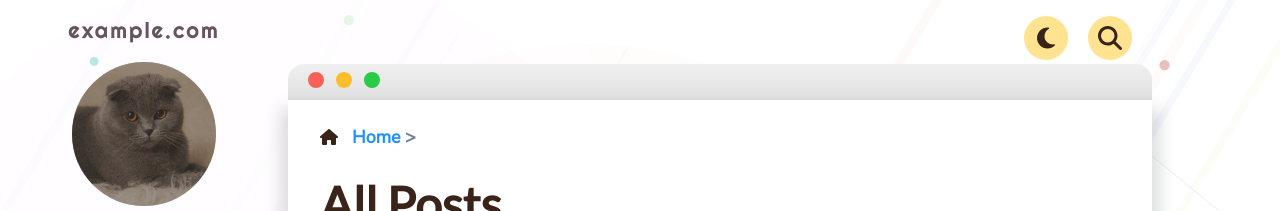
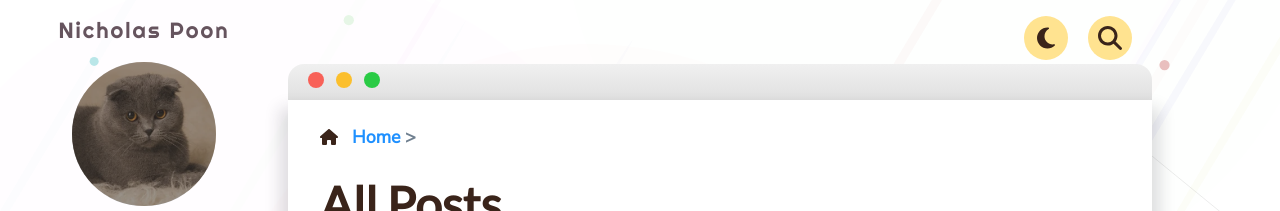
Before and after one commit to NickPoon101/NP-Portfolio, a Jekyll site: the page built from _pages/index.md, in a window 1280 px wide. Shown: the top 211 px of the page. Built offline with Jekyll 4.4.1, drawn with Linux system fonts in a browser that asks for light colours.

Commit message:
Update _config.yml

```diff
--- a/_config.yml
+++ b/_config.yml
@@ -1,4 +1,4 @@
-title: example.com
+title: Nicholas Poon
 description: "Satellite - jekyll blog theme"
 logo_img: "/assets/img/favicon.webp"
 profile_img: "/assets/img/profile.webp"
```
